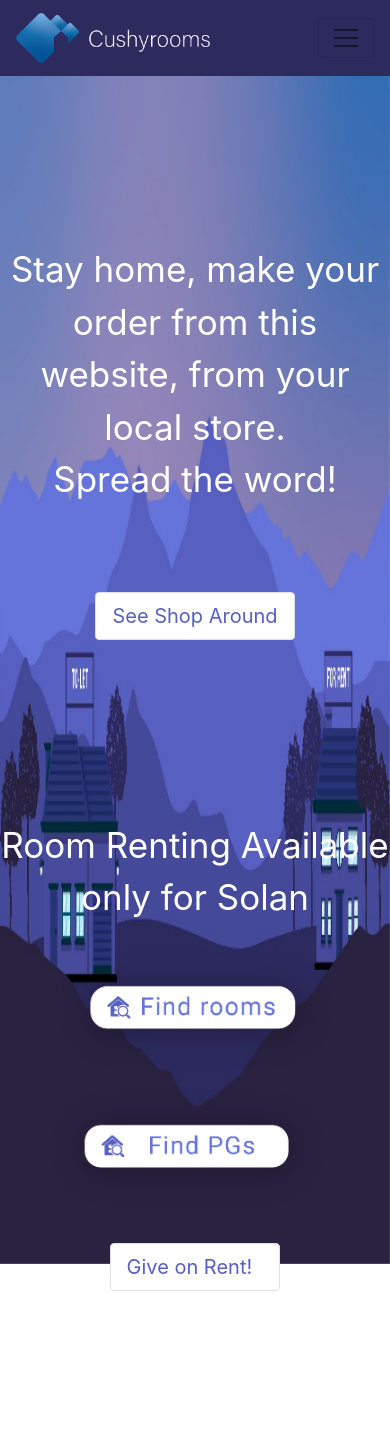
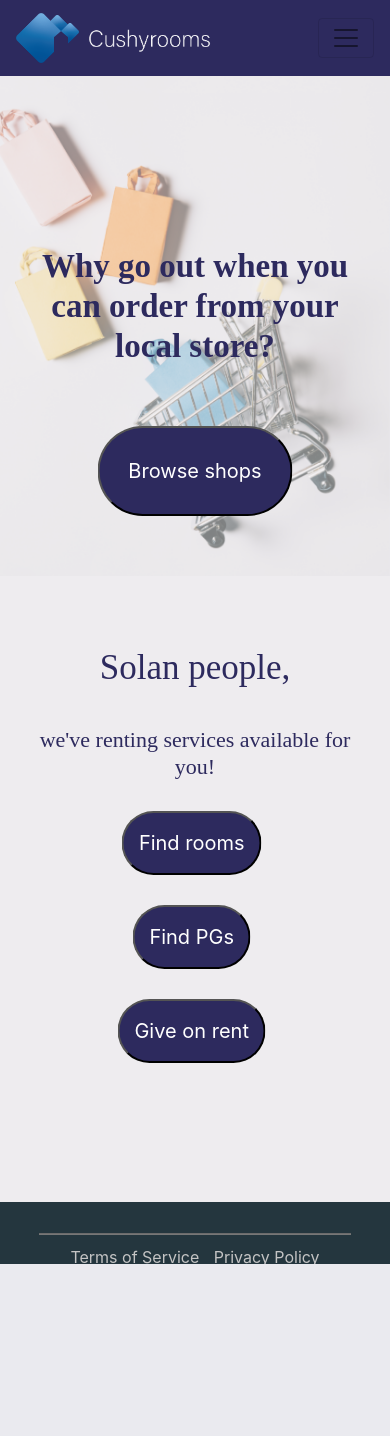
Before and after one commit to d21bhardwaj/Cushy, a Django app: page / in a window 390 px wide; the page is wider, and only the part inside the window is pictured. Shown: the top 1436 px of that part. After the commit the page ends 1264 px from the top of that part, so only its background shows below. Run offline with Django 3.2, Linux system fonts and the light colour scheme; some libraries are stand-ins or nearby versions.

Commit message:
homescreen changed

```diff
--- a/pine/main/templates/base.html
+++ b/pine/main/templates/base.html
@@ -10,9 +10,6 @@
     <link rel="shortcut icon" href="{% static 'favicon.ico' %}" />
     <link rel="stylesheet" href="{% static 'assets/bootstrap/css/bootstrap.min.css' %}">
     <link rel="stylesheet" href="{% static 'css/footer.css' %}">
-
-
-
 
     <!-- Global site tag (gtag.js) - Google Analytics -->
     <script async src="https://www.googletagmanager.com/gtag/js?id=UA-143816468-1"></script>
--- a/pine/main/templates/home.html
+++ b/pine/main/templates/home.html
@@ -4,68 +4,55 @@
 {% block title %} Home{% block subtitle %}{% endblock %} {% endblock %}
 {% load static %}
 {% block stylesheet %}
+    <link rel="stylesheet" href="{% static 'assets/css/Home/new_style.css' %}">
+    <style type="text/css">
+      html{
+        scroll-behavior: smooth;
+      }
 
-    <link rel="stylesheet" href="{% static 'assets/css/Customizable-Background--Overlay.css' %}">
-    <link rel="stylesheet" href="{% static 'assets/css/Home/styles.css' %}">
+      html,body {
+        height: 100%;
+        background-color: #EEECEF;
+        margin:0px;
+        overflow-x: hidden;
+      }
+    </style>
 {% endblock %}
 
 
 {% block body %}
-
-<meta name="viewport" content="width=device-width, initial-scale = 1.0, maximum-scale=1.0, user-scalable=no" />
-<div style="overflow-x: hidden;">
-    <img src="{% static 'assets/img/final-01.jpg' %}" style="position: fixed;top: 0;width: 100%;height: 100%;background-size: cover;background-repeat: no-repeat">
-
-
-
-    {% block form %}
-       <section class="major">
-        <section id="banner">
-
-    <div class="row" style="padding-top: 167px;padding-bottom: 45px;height: auto;width: auto;">
-
-        <div class="col text-center d-xl-flex justify-content-xl-center">
-            <p style="padding-bottom: 0px;color: rgb(255,255,255);font-size: 35px;width: 100%;letter-spacing: 0px;float: left">
-            <strong>Stay home, make your order from this website, from your local store.<br>Spread the word!</strong></p>
+<div class="home-image">
+    <img class="shop-image" src="{%static 'images/home.png'%}">
+    <div class="shop-detail">
+        Why go out when you can order from your local store?
+    </div>
+    <button class="shop-button">
+        <a href="" style="color: white; text-decoration: none;">Browse shops</a>
+    </button>
+</div>
+<div class="home-room">
+    <div class="home-room-title">
+        Solan people,
+    </div>
+    <div class="home-room-subhead">
+        we've renting services available for you!
+    </div>
+    <div class="row room-button-div">
+        <div class="col-xs-12 col-md-4 col-sm-12">
+            <button class="room-button">
+                <a href="" style="color: white; text-decoration: none;">Find rooms</a>
+            </button>
+        </div>
+        <div class="col-xs-12 col-md-4 col-sm-12">
+            <button class="room-button">
+                <a href="" style="color: white; text-decoration: none;">Find PGs</a>
+            </button>
+        </div>
+        <div class="col-xs-12 col-md-4 col-sm-12">
+            <button class="room-button">
+                <a href="" style="color: white; text-decoration: none;">Give on rent</a>
+            </button>
         </div>
     </div>
-
-    <div class="row text-center d-flex justify-content-center" style="padding-bottom: 154px;padding-top: 0px;">
-            <div class="col" style="padding-top: 0px;">
-
-                <div class="row text-center d-flex justify-content-center" style="padding-bottom: 154px;padding-top: 0px;">
-                 {% comment %} <button
-                class="btn btn-primary btn-lg border rounded" onclick="location.href='{% url "RentType" %}'" type="button"
-                style="margin-right: 25px;background-color: rgb(255,255,255);color: rgb(87,95,193);
-                margin-left: 25px;margin-bottom: 25px;margin-top: 25px;">Give on Rent!&nbsp;&nbsp;</button>  {% endcomment %}
-                 <button
-                class="btn btn-primary btn-lg border rounded" onclick="location.href='{% url "shops" %}'" type="button"
-                style="margin-right: 25px;background-color: rgb(255,255,255);color: rgb(87,95,193);
-                margin-left: 25px;margin-bottom: 25px;margin-top: 25px;">See Shop Around</button>
-                </div>
-                <p style="padding-bottom: 0px;color: rgb(255,255,255);font-size: 35px;width: 100%;letter-spacing: 0px;float: left">
-                Room Renting Available only for Solan</p>
-
-                <a href="{% url 'all_rooms' %}" class="buy">
-                        <img src="{% static 'img/button1-rooms.png' %}" style="width: 300px;height: 139px" class="findbutton">
-                    </a>
-
-                <a href="{% url 'all_pgs' %}" class="buy">
-                    <img src="{% static 'img/button2-pgs.png' %}" style="width: 300px;height: 139px" class="findbutton">
-                    </a> &nbsp;&nbsp;
-                <button
-                class="btn btn-primary btn-lg border rounded" onclick="location.href='{% url "RentType" %}'" type="button"
-                style="margin-right: 25px;background-color: rgb(255,255,255);color: rgb(87,95,193);
-                margin-left: 25px;margin-bottom: 25px;margin-top: 25px;">Give on Rent!&nbsp;&nbsp;</button>
-
-            </div>
-            </div>
-    </div>
-
-    </section>
-    </section>
-    {% endblock %}
-
 </div>
-
 {% endblock %}
--- a/pine/main/views.py
+++ b/pine/main/views.py
@@ -1,6 +1,6 @@
 from django.shortcuts import render, redirect
 from django.contrib.auth import logout
-from .forms import RentForm, RentPGForm, ImageForm, ContactForm, ImageFormPG, FilterFormLocation, FilterFormPrice, FilterFormPGPrice
+from .forms import RentForm, RentPGForm, ImageForm, ContactForm, ImageFormPG, FilterFormPrice, FilterFormPGPrice
 from django.forms import modelformset_factory
 from .models import Images, ImagesPG, RentingUser, RentingPGUser, Location
 #for profile linking
--- /dev/null
+++ b/pine/static/assets/css/Home/new_style.css
@@ -0,0 +1,153 @@
+.home-image {
+  position: relative;
+  height: 700px;
+  object-fit: contain;
+  background-color: #EEECEF;
+}
+
+.shop-image {
+  position: absolute;
+  right: 0px;
+}
+
+.home-image > img {
+  height: 700px;
+}
+
+.home-image > .shop-detail {
+  position: absolute;
+  top: 200px;
+  left: 76px;
+  height: 282px;
+  width: 800px;
+  text-align: left;
+  color: #2D2A5E;
+  opacity: 1;
+  font: Bold 77px/94px Montserrat;
+}
+
+.shop-button {
+  position: absolute;
+  background-color: #2D2A5E;
+  border-radius: 52px;
+  opacity: 1;
+  width: 400px;
+  height: 90px;
+  top: 540px;
+  left: 76px;
+  color: white;
+  font-size: 40px;
+}
+
+@media only screen and (max-width: 1200px) {
+  .shop-image {
+    opacity: 0.5;
+  }
+}
+.home-room {
+  position: relative;
+  background-color: #EEECEF;
+  height: 500px;
+}
+
+.home-room-title {
+  position: absolute;
+  left: 50%;
+  transform: translateX(-50%);
+  width: 500px;
+  font: 77px/94px Montserrat;
+  top: 100px;
+  color: #2D2A5E;
+}
+
+.home-room-subhead {
+  position: absolute;
+  left: 50%;
+  transform: translateX(-50%);
+  width: 1000px;
+  top: 200px;
+  font: 50px/61px Montserrat;
+  color: #2D2A5E;
+  text-align: center;
+}
+
+.room-button-div {
+  position: absolute;
+  left: 53%;
+  transform: translateX(-50%);
+  width: 1000px;
+  top: 300px;
+}
+
+.room-button {
+  background-color: #2D2A5E;
+  border-radius: 52px;
+  opacity: 1;
+  color: white;
+  padding: 15px;
+  font-size: 30px;
+}
+
+@media only screen and (max-width: 800px) {
+  .home-image {
+    height: 500px;
+  }
+
+  .home-image > img {
+    height: 500px;
+  }
+
+  .home-image > .shop-detail {
+    left: 50%;
+    font: Bold 33px/40px Montserrat;
+    width: 80%;
+    transform: translateX(-50%);
+    text-align: center;
+    top: 170px;
+  }
+
+  .shop-button {
+    top: 350px;
+    left: 50%;
+    transform: translateX(-50%);
+    width: 50%;
+    font-size: 20px;
+  }
+
+  .home-room-title {
+    top: 70px;
+    width: 80%;
+    font: 35px/43px Montserrat;
+    color: #2D2A5E;
+    text-align: center;
+  }
+
+  .home-room-subhead {
+    width: 80%;
+    top: 150px;
+    font: 22px/27px Montserrat;
+    color: #2D2A5E;
+    text-align: center;
+  }
+
+  .room-button-div {
+    position: absolute;
+    left: 53%;
+    transform: translateX(-50%);
+    width: 70%;
+    top: 220px;
+    text-align: center;
+  }
+
+  .room-button {
+    background-color: #2D2A5E;
+    border-radius: 52px;
+    opacity: 1;
+    color: white;
+    padding: 15px;
+    margin: 15px;
+    font-size: 20px;
+  }
+}
+
+/*# sourceMappingURL=new_style.css.map */
--- /dev/null
+++ b/pine/static/assets/css/Home/new_style.scss
@@ -0,0 +1,155 @@
+.home-image{
+	position: relative;
+	height: 700px;
+	object-fit: contain;
+	background-color: #EEECEF;
+}
+
+.shop-image{
+	position: absolute;
+	right: 0px;
+}
+
+.home-image > img{
+	height: 700px;
+}
+
+.home-image > .shop-detail{
+	position: absolute;
+	top: 200px;
+	left: 76px;
+	height: 282px;
+	width: 800px;
+	text-align: left;
+	color: #2D2A5E;
+	opacity: 1;
+	font: Bold 77px/94px Montserrat;
+}
+
+.shop-button{
+	position: absolute;
+	background-color: #2D2A5E;
+	border-radius: 52px;
+	opacity: 1;
+	width: 400px;
+	height: 90px;
+	top:540px;
+	left: 76px;
+	color: white;
+	font-size: 40px;
+}
+
+@media only screen and (max-width: 1200px) {
+
+  .shop-image{
+  	opacity: 0.5;
+  }
+
+}
+
+.home-room{
+	position: relative;
+	background-color: #EEECEF;
+	height: 500px;
+}
+
+.home-room-title{
+	position: absolute;
+	left: 50%;
+	transform: translateX(-50%);
+	width: 500px;
+	font: 77px/94px Montserrat;
+	top:100px;
+	color: #2D2A5E;
+}
+
+.home-room-subhead{
+	position: absolute;
+	left: 50%;
+	transform: translateX(-50%);
+	width: 1000px;
+	top:200px;
+	font: 50px/61px Montserrat;
+	color: #2D2A5E;
+	text-align: center;
+}
+
+.room-button-div{
+	position: absolute;
+	left: 53%;
+	transform: translateX(-50%);
+	width: 1000px;
+	top: 300px;
+}
+
+.room-button{
+	background-color: #2D2A5E;
+	border-radius: 52px;
+	opacity: 1;
+	color: white;
+	padding: 15px;
+	font-size: 30px;
+}
+@media only screen and (max-width: 800px) {
+
+  .home-image{
+  	height: 500px;
+  }
+
+  .home-image > img{
+	height: 500px;
+   }
+
+  .home-image > .shop-detail{
+  	left: 50%;
+  	font: Bold 33px/40px Montserrat;
+  	width: 80%;
+  	transform: translateX(-50%);
+  	text-align: center;
+  	top: 170px;
+  }
+
+  .shop-button{
+  	top: 350px;
+  	left: 50%;
+  	transform: translateX(-50%);
+  	width: 50%;
+  	font-size: 20px;
+  }
+
+  .home-room-title{
+    top: 70px;
+	width: 80%;
+	font: 35px/43px Montserrat;
+	color: #2D2A5E;
+	text-align: center;
+  }
+
+.home-room-subhead{
+	width: 80%;
+	top:150px;
+	font: 22px/27px Montserrat;
+	color: #2D2A5E;
+	text-align: center;
+  }
+
+  .room-button-div{
+	position: absolute;
+	left: 53%;
+	transform: translateX(-50%);
+	width: 70%;
+	top: 220px;
+	text-align: center;
+  }
+
+  .room-button{
+	background-color: #2D2A5E;
+	border-radius: 52px;
+	opacity: 1;
+	color: white;
+	padding: 15px;
+	margin: 15px;
+	font-size: 20px;
+  }
+
+}
```
Also changed, not shown: pine/main/forms.py (+8 -8 lines), pine/static/images/home.png (added), 1 other file. Lines whose indentation alone changed are shown as unchanged.
